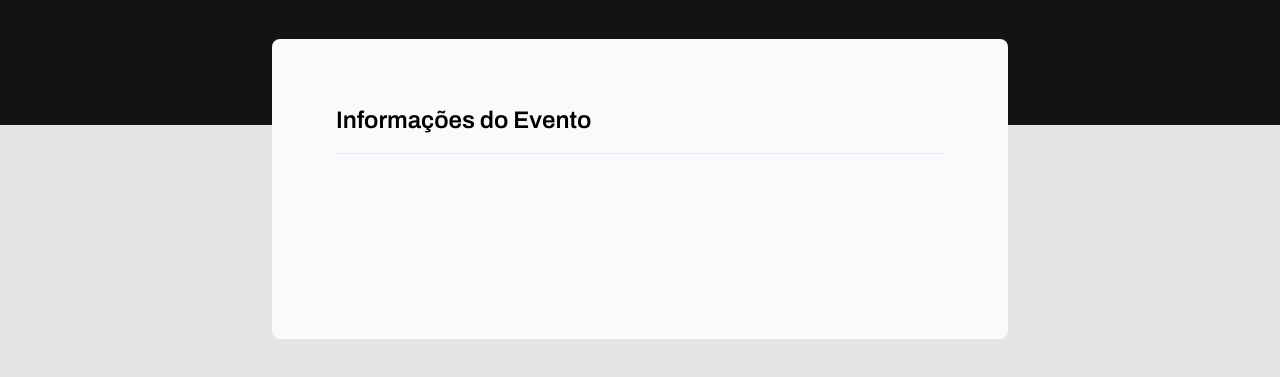
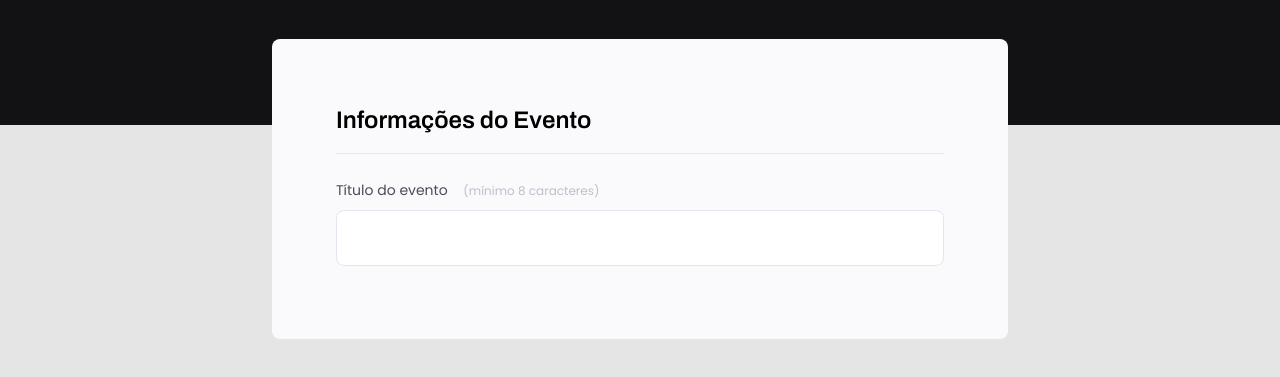
Before and after one commit to jhGomess/Formulario, a plain HTML site: page index.html in a window 1280 px wide. Shown: the part 243-620 px from the top of the page. Drawn offline with Linux system fonts and the light colour scheme.

Commit message:
adicionado uma classe input wrapper e dentro dela uma label e um input texto, todos esses elementos foram estilizados no css.

```diff
--- a/index.html
+++ b/index.html
@@ -25,6 +25,13 @@
       <form>
         <fieldset>
           <legend>Informações do Evento</legend>
+
+          <div class="input-wrapper">
+            <label for="event-title"
+              >Título do evento <span>(mínimo 8 caracteres)</span></label
+            >
+            <input type="text" name="event-title" id="event-title" />
+          </div>
         </fieldset>
       </form>
     </div>
--- a/style.css
+++ b/style.css
@@ -13,7 +13,9 @@
   --bg-before: #121214;
   --header-color: #42d3ff;
   --bg-form: #fafafc;
-  --line-color: #e6e6f0;
+  --border-color: #e6e6f0;
+  --label-color: #4e4958;
+  --span-input-color: #c1bccc;
 }
 
 body {
@@ -84,6 +86,37 @@ fieldset legend {
   font-weight: 600;
 
   padding-bottom: 1.6rem;
-  border-bottom: 1px solid var(--line-color);
+  margin-bottom: 2.4rem;
+  border-bottom: 1px solid var(--border-color);
   width: 100%;
 }
+
+.input-wrapper {
+  display: flex;
+  flex-direction: column;
+  gap: 0.8rem;
+}
+
+.input-wrapper label {
+  color: var(--label-color);
+  font-size: 1.4rem;
+  line-height: 2.4rem;
+}
+
+.input-wrapper label span {
+  color: var(--span-input-color);
+  font-size: 1.2rem;
+  line-height: 2rem;
+  margin-left: 1.2rem;
+}
+
+.input-wrapper input {
+  height: 5.6rem;
+  padding: 0rem 2.4rem;
+  border: 1px solid var(--border-color);
+  border-radius: 0.8rem;
+
+  color: var(--span-input-color);
+  font-size: 1.6rem;
+  line-height: 2.6rem;
+}
```
